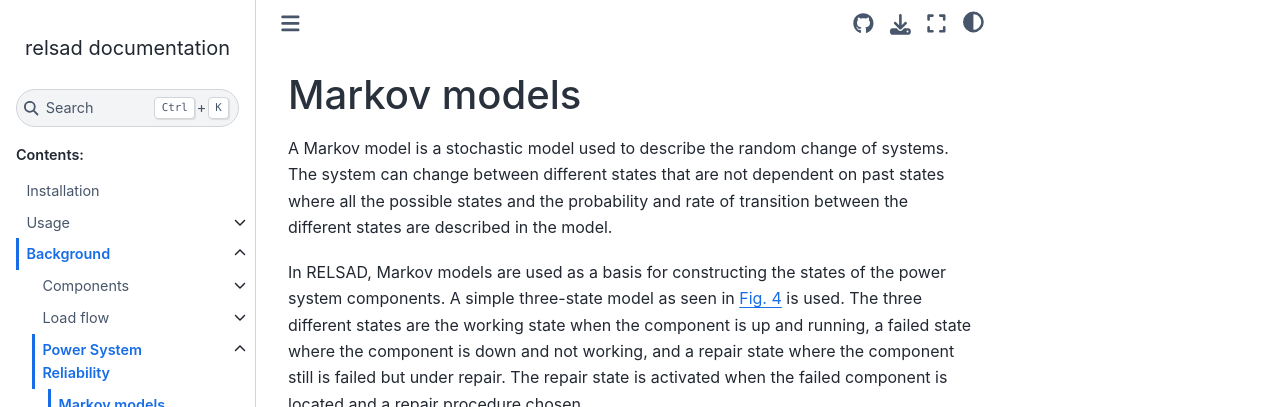
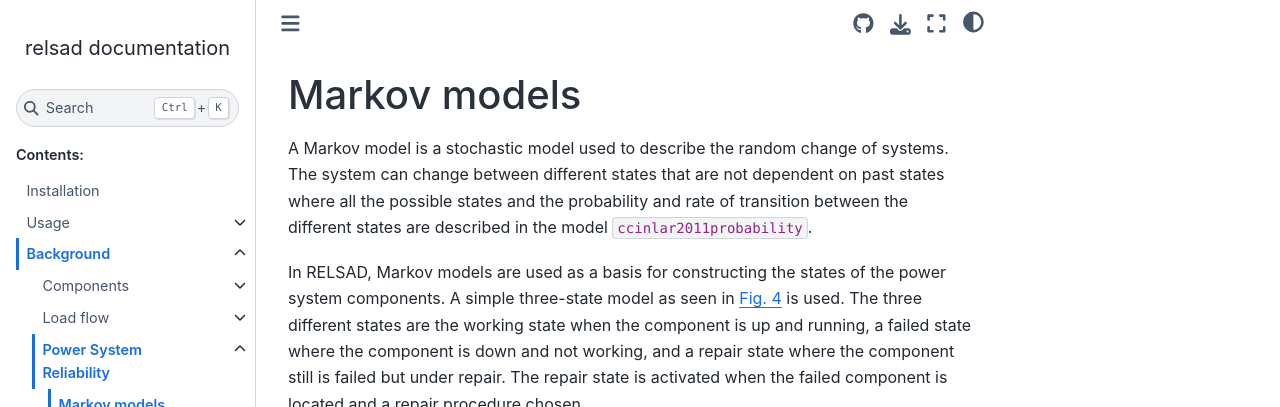
Before and after one commit to stinefm/relsad, a Sphinx documentation site: the page built from docs/source/background/Reliability/markov.rst, in a window 1280 px wide and 1204 px high. Shown: the top 407 px of the window. Built offline with Sphinx 7.4.7 and the Sphinx Book theme 1.1.4, drawn with Linux system fonts in a browser that asks for light colours; cross-references to code outside the pages are shown as plain code.

Commit message:
docs: added markov citation

```diff
--- a/docs/source/background/Reliability/markov.rst
+++ b/docs/source/background/Reliability/markov.rst
@@ -5,7 +5,8 @@ Markov models
 A Markov model is a stochastic model used to describe the random change
 of systems. The system can change between different states that are not
 dependent on past states where all the possible states and the probability
-and rate of transition between the different states are described in the model.
+and rate of transition between the different states are described in the model
+:cite:`ccinlar2011probability`.
 
 In RELSAD, Markov models are used as a basis for constructing the states
 of the power system components. A simple three-state model as seen in
--- a/docs/source/references.bib
+++ b/docs/source/references.bib
@@ -46,3 +46,11 @@
   	Title = {{Reliability evaluation of engineering systems}},
   	Year = 1992
 }
+
+@book{ccinlar2011probability,
+  title={Probability and stochastics},
+  author={{\c{C}}inlar, Erhan and E. {\dh}C{\i}nlar},
+  volume={261},
+  year={2011},
+  publisher={Springer}
+}
```
